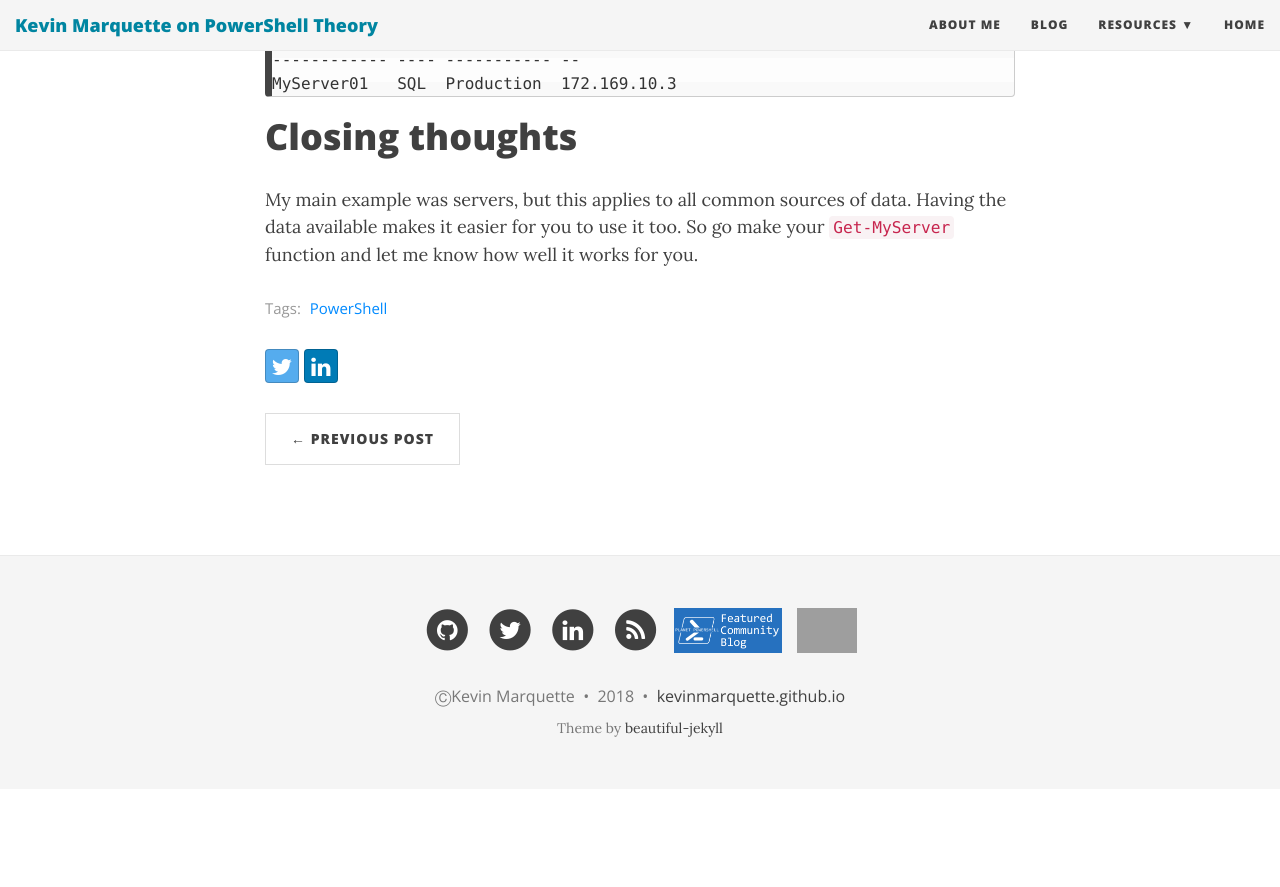
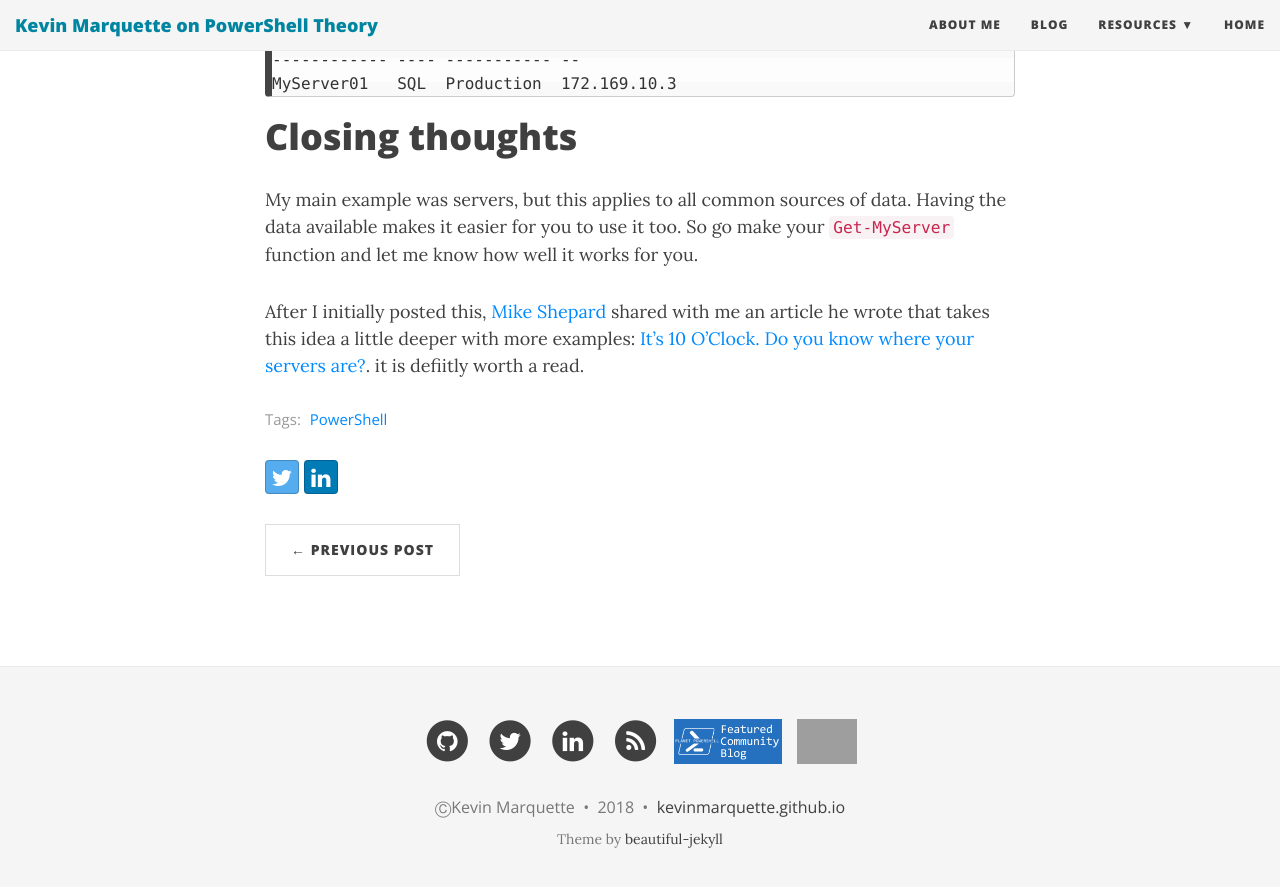
Before and after one commit to KevinMarquette/kevinmarquette.github.io, a Jekyll site: the page built from _posts/2018-02-23-Powershell-Create-a-common-interface-to-your-datasets.md, in a window 1280 px wide and 900 px high, scrolled down 1957 px. Shown: the top 887 px of the window. Built offline with Jekyll 4.4.1, drawn with Linux system fonts in a browser that asks for light colours; nearby versions of some CDN libraries; before the commit the page ends 2746 px from its top, so only the background shows below that; grey boxes are pictures that could not be loaded.

Commit message:
add Mike Shepard post

```diff
--- a/_posts/2018-02-23-Powershell-Create-a-common-interface-to-your-datasets.md
+++ b/_posts/2018-02-23-Powershell-Create-a-common-interface-to-your-datasets.md
@@ -60,3 +60,5 @@ Or do the reverse and query a server to figure out what role or environment it i
 # Closing thoughts
 
 My main example was servers, but this applies to all common sources of data. Having the data available makes it easier for you to use it too. So go make your `Get-MyServer` function and let me know how well it works for you.
+
+After I initially posted this, [Mike Shepard](https://twitter.com/MikeShepard70) shared with me an article he wrote that takes this idea a little deeper with more examples: [It’s 10 O’Clock. Do you know where your servers are?](https://powershellstation.com/2013/12/13/its-10-oclock-do-you-know-where-your-servers-are/). it is defiitly worth a read.
```
